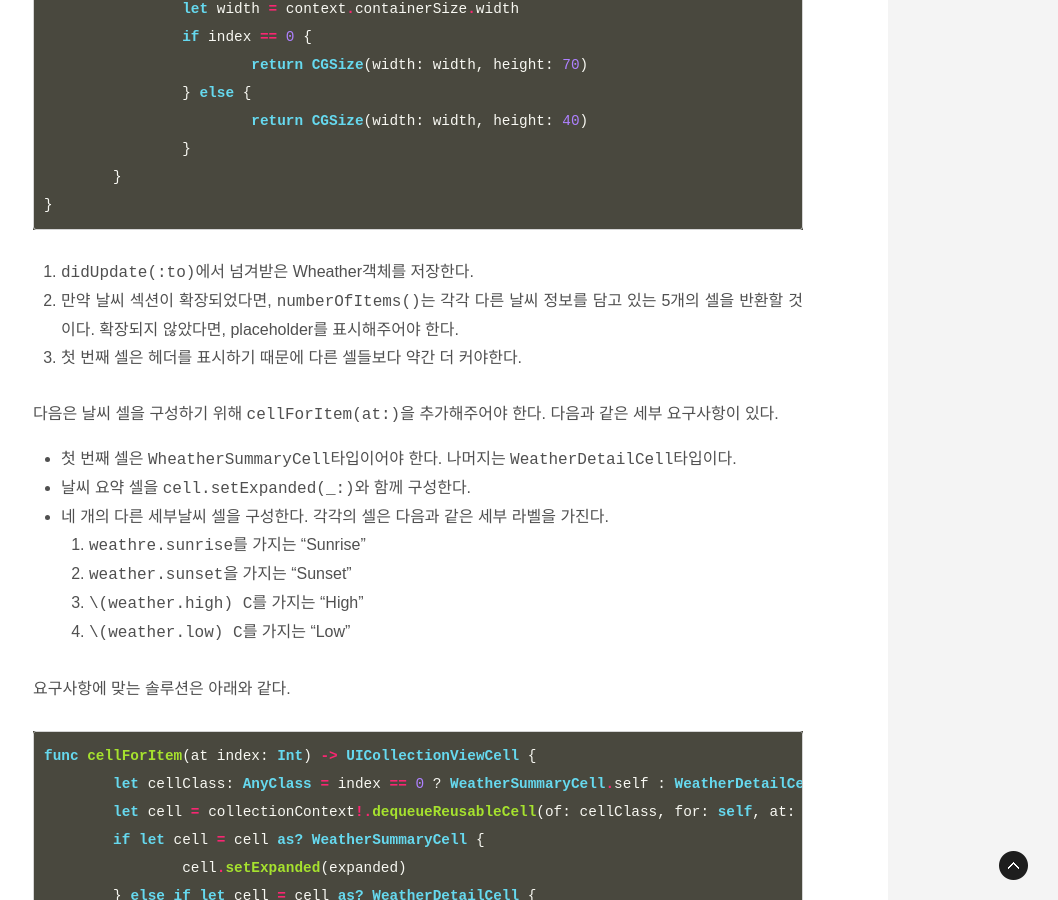
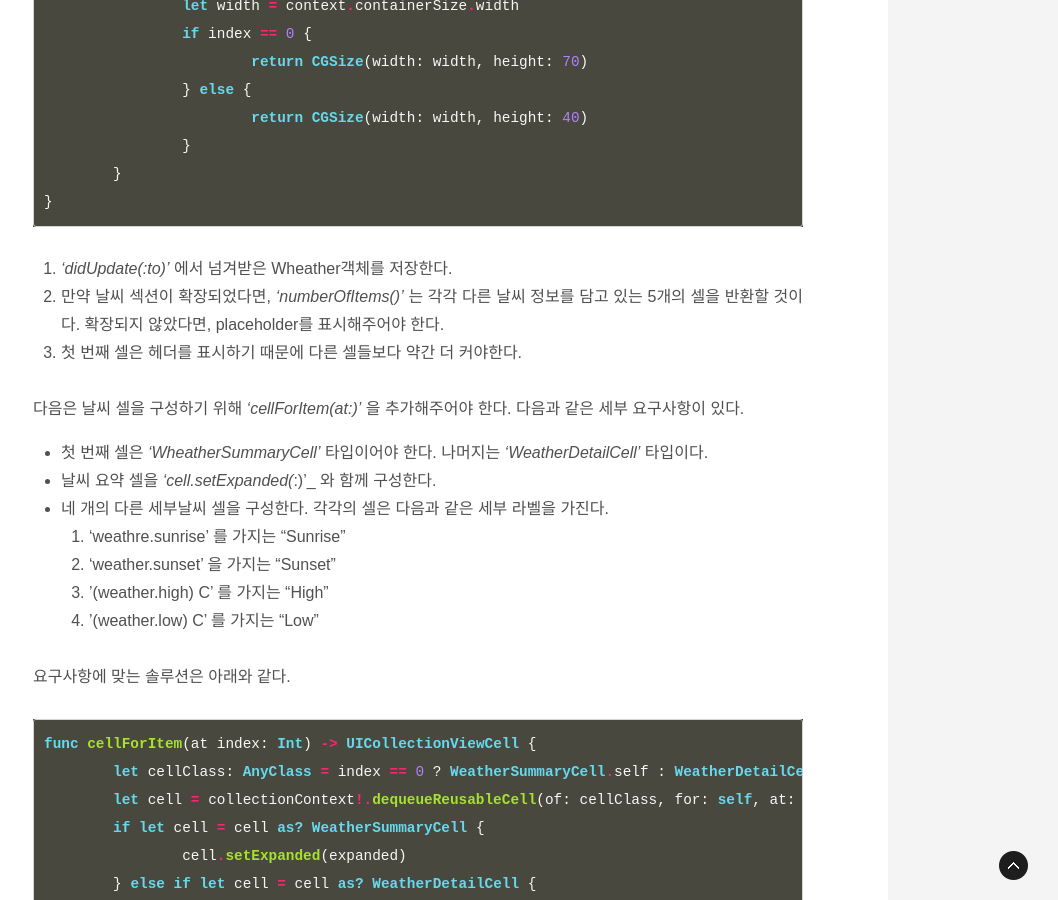
Before and after one commit to ThroughKim/throughkim.github.com, a Jekyll site: the page built from _posts/2017-01-12-IGListKit.md, in a window 1280 px wide and 900 px high, scrolled down 18954 px. Shown: the whole window, without its empty margins (222-1280 px from the left). Built offline with Jekyll 4.4.1, drawn with Linux system fonts in a browser that asks for light colours; some web fonts are replaced; some of the changed text lies outside the part shown.

Commit message:
upload blog

````diff
--- a/_posts/2017-01-12-IGListKit.md
+++ b/_posts/2017-01-12-IGListKit.md
@@ -434,8 +434,8 @@ class WeatherSectionController: IGListSectionController {
 }
 ```
 
-1. 이 section controller는 `didUpdate(:to)`를 통해 Wheather객체를 받을 것이다.
-2. `expanded`는 이 날씨 섹션이 확장되었는지 아닌지를 알아내기위한 불린이다. 기본적으로 false로 생성된다.
+1. 이 section controller는 _'didUpdate(:to)'_ 를 통해 Wheather객체를 받을 것이다.
+2. _'expanded'_ 는 이 날씨 섹션이 확장되었는지 아닌지를 알아내기위한 불린이다. 기본적으로 false로 생성된다.
 3. 다른 섹션들과 마찬가지로 bottom inset은 15pt이다.
 
 이제 IGListSectionType을 충족하기 위해 extension과 요구되는 메소드들을 추가해준다.
@@ -465,19 +465,19 @@ extension WeatherSectionController: IGListSectionType {
 }
 ```
 
-1. `didUpdate(:to)`에서 넘겨받은 Wheather객체를 저장한다.
-2. 만약 날씨 섹션이 확장되었다면, `numberOfItems()`는 각각 다른 날씨 정보를 담고 있는 5개의 셀을 반환할 것이다. 확장되지 않았다면, placeholder를 표시해주어야 한다.
+1. _'didUpdate(:to)'_ 에서 넘겨받은 Wheather객체를 저장한다.
+2. 만약 날씨 섹션이 확장되었다면, _'numberOfItems()'_ 는 각각 다른 날씨 정보를 담고 있는 5개의 셀을 반환할 것이다. 확장되지 않았다면, placeholder를 표시해주어야 한다.
 3. 첫 번째 셀은 헤더를 표시하기 때문에 다른 셀들보다 약간 더 커야한다.
 
-다음은 날씨 셀을 구성하기 위해 `cellForItem(at:)`을 추가해주어야 한다. 다음과 같은 세부 요구사항이 있다.
+다음은 날씨 셀을 구성하기 위해 _'cellForItem(at:)'_ 을 추가해주어야 한다. 다음과 같은 세부 요구사항이 있다.
 
-- 첫 번째 셀은 `WheatherSummaryCell`타입이어야 한다. 나머지는 `WeatherDetailCell`타입이다.
-- 날씨 요약 셀을 `cell.setExpanded(_:)`와 함께 구성한다.
+- 첫 번째 셀은 _'WheatherSummaryCell'_ 타입이어야 한다. 나머지는 _'WeatherDetailCell'_ 타입이다.
+- 날씨 요약 셀을 _'cell.setExpanded(_:)'_ 와 함께 구성한다.
 - 네 개의 다른 세부날씨 셀을 구성한다. 각각의 셀은 다음과 같은 세부 라벨을 가진다.
-    1. `weathre.sunrise`를 가지는 "Sunrise"
-    2. `weather.sunset`을 가지는 "Sunset"
-    3. `\(weather.high) C`를 가지는 "High"
-    4. `\(weather.low) C`를 가지는 "Low"
+    1. 'weathre.sunrise' 를 가지는 "Sunrise"
+    2. 'weather.sunset' 을 가지는 "Sunset"
+    3. '\(weather.high) C' 를 가지는 "High"
+    4. '\(weather.low) C' 를 가지는 "Low"
 
 요구사항에 맞는 솔루션은 아래와 같다.
 
@@ -548,12 +548,12 @@ return items.sorted(by: { (left: Any, right: Any) -> Bool in
 })
 ```
 
-데이터 소스가 `currentWeather`를 포함하도록 업데이트 한 것이다.
+데이터 소스가 _'currentWeather'_ 를 포함하도록 업데이트 한 것이다.
 
-1. `currentWeather`를 항목들 배열에 추가하기
+1. _'currentWeather'_ 를 항목들 배열에 추가하기
 2. 모든 데이터는 DataSortable 프로토콜을 준수하므로, 이를 사용하여 정렬한다. 이렇게하면 데이터가 시간순으로 표시된다.
 
-마지막으로 `listAdapter(_:sectionControllerFor:)`를 다음과 같이 바꾸어준다.
+마지막으로 _'listAdapter(_:sectionControllerFor:)'_ 를 다음과 같이 바꾸어준다.
 
 ```swift
 if object is Message {
@@ -565,7 +565,7 @@ if object is Message {
 }
 ```
 
-이제 만약에 `weather`객체가 나타나면 `WeatherSectionController`를 반환하게 된다.
+이제 만약에 _'weather'_ 객체가 나타나면 _'WeatherSectionController'_를 반환하게 된다.
 
 빌드하고 실행해보자. 최상단에 새로운 날씨가 나타나는 것을 확인할 수 있다. 섹션을 탭하면 확장되고 축소시킬 수 있다.
 
````
Also changed, not shown: other parts of _posts/2017-01-12-IGListKit.md (+5 -5 lines).
